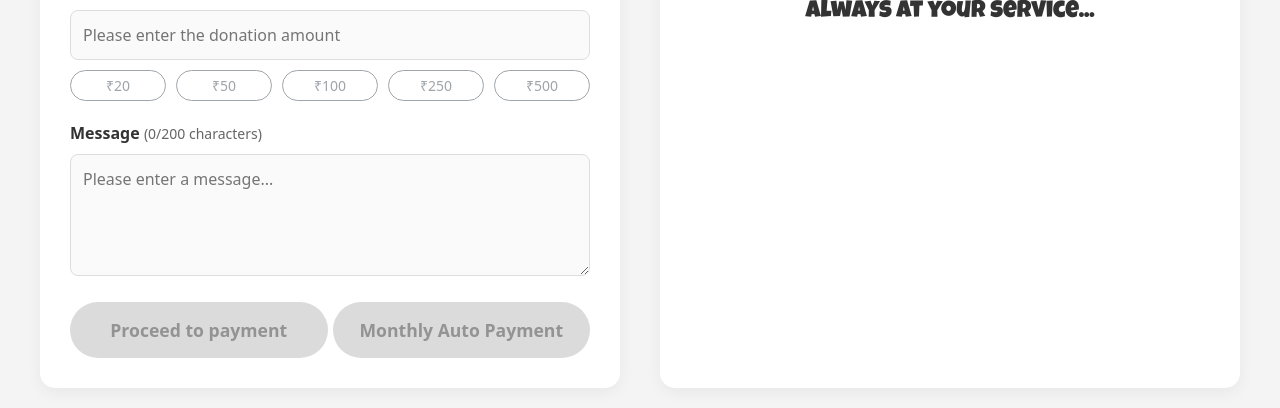
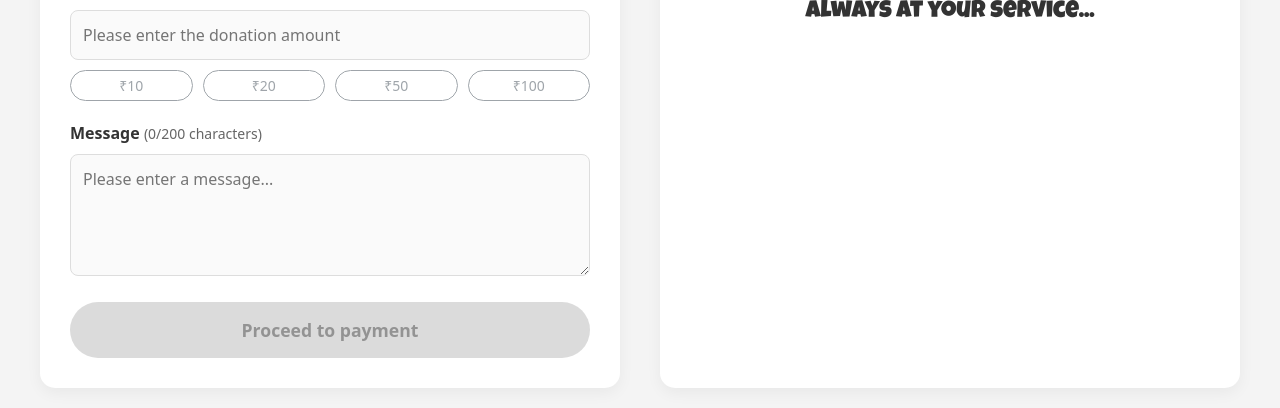
Before and after one commit to Sammedpatil29/ngo, an Angular app: page /membership-donation in a window 1280 px wide. Shown: the part 795-1203 px from the top of the page. Built offline with nearby package versions, Linux system fonts and the light colour scheme; a web font is replaced by a local one.

Commit message:
minor changes

```diff
--- a/src/app/components/donation/donation.component.css
+++ b/src/app/components/donation/donation.component.css
@@ -353,3 +353,8 @@ h2 {
   flex: 1;
   border-radius: 50px; /* Capsule shape */
 }
+
+svg:hover {
+  filter: grayscale(100%);
+  cursor: pointer
+}
--- a/src/app/components/donation/donation.component.html
+++ b/src/app/components/donation/donation.component.html
@@ -1,7 +1,7 @@
 <header class="simple-header">
   <div class="header-left">
-    <img src="assets/logo.png" alt="Logo" class="logo">
-    <span class="foundation-name">May I Help You Foundation</span>
+    <img src="assets/logo.png" (click)="gotoHome()" alt="Logo" class="logo">
+    <span class="foundation-name" (click)="gotoHome()">May I Help You Foundation</span>
   </div>
   <div class="header-right">
     <div class="btn-group p-1 gap-1" role="group">
@@ -80,11 +80,10 @@
             <label for="amount">{{changedText.amount || 'Amount'}} (₹)<span class=text-danger>*</span></label>
             <input type="number" min="1" step="10" [maxlength]="6" id="amount" [placeholder]="changedText.placeholder.amount" required [(ngModel)]="donation.amount" name="amount">
             <div class="amount-suggestions">
+              <button type="button" class="btn btn-outline-secondary btn-sm" (click)="donation.amount = '10'">₹10</button>
               <button type="button" class="btn btn-outline-secondary btn-sm" (click)="donation.amount = '20'">₹20</button>
               <button type="button" class="btn btn-outline-secondary btn-sm" (click)="donation.amount = '50'">₹50</button>
               <button type="button" class="btn btn-outline-secondary btn-sm" (click)="donation.amount = '100'">₹100</button>
-              <button type="button" class="btn btn-outline-secondary btn-sm" (click)="donation.amount = '250'">₹250</button>
-              <button type="button" class="btn btn-outline-secondary btn-sm" (click)="donation.amount = '500'">₹500</button>
             </div>
           </div>
           <div class="form-group">
@@ -96,7 +95,7 @@
           </div>
           <div class="action-buttons">
           <button type="submit" class="donate-btn" [disabled]="!donationForm.valid">{{changedText.submit || 'Proceed to Pay'}}</button>
-          <button (click)="submitAutoDonation($event)" class="donate-btn text-center" [disabled]="!donationForm.valid">{{changedText.submitauto || 'Proceed to Auto Pay'}}</button>
+          <!-- <button (click)="submitAutoDonation($event)" class="donate-btn text-center" [disabled]="!donationForm.valid">{{changedText.submitauto || 'Proceed to Auto Pay'}}</button> -->
           </div>
           </fieldset>
         </form>
--- a/src/app/components/donation/donation.component.ts
+++ b/src/app/components/donation/donation.component.ts
@@ -19,9 +19,7 @@ declare var Razorpay: any;
   styleUrl: './donation.component.css'
 })
 export class DonationComponent implements OnInit {
-navigateToPolicy(arg0: string) {
-throw new Error('Method not implemented.');
-}
+
   bankDetails = {
     bankName: 'UNION BANK',
     accountName: 'May I Help You Foundation',
@@ -571,4 +569,8 @@ verifySignatureOnBackend(response:any){
   }
 }
 
+gotoHome(){
+  this.router.navigate(['/home'])
 }
+
+}
```
